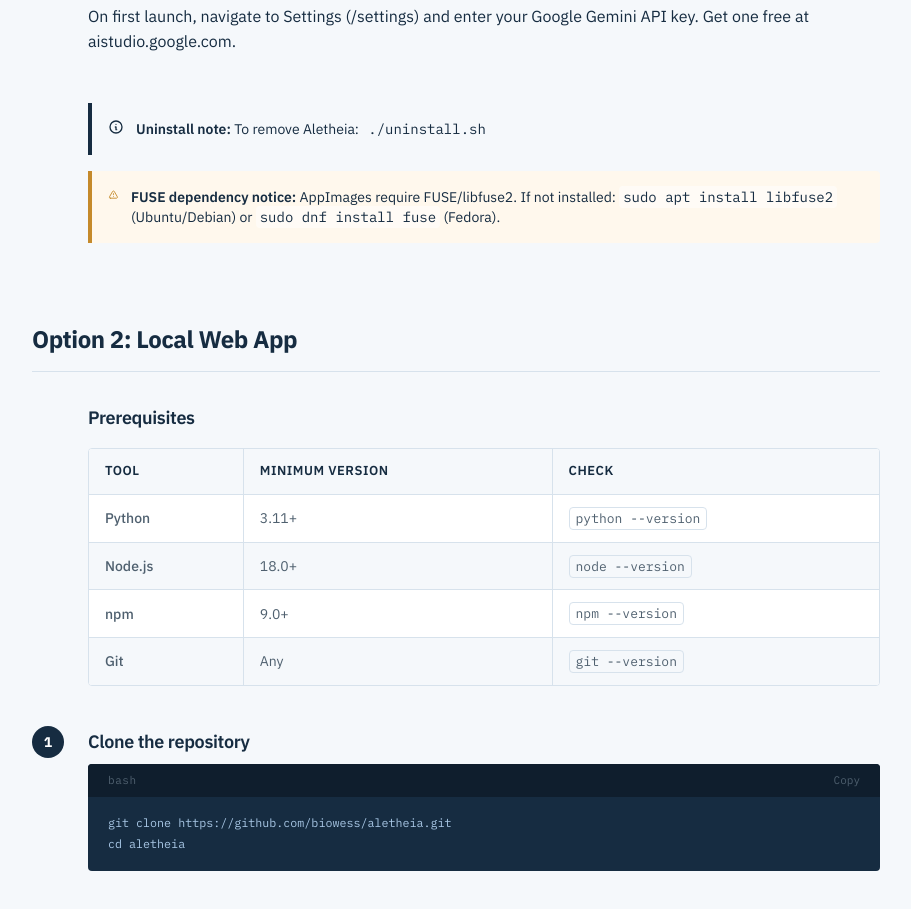
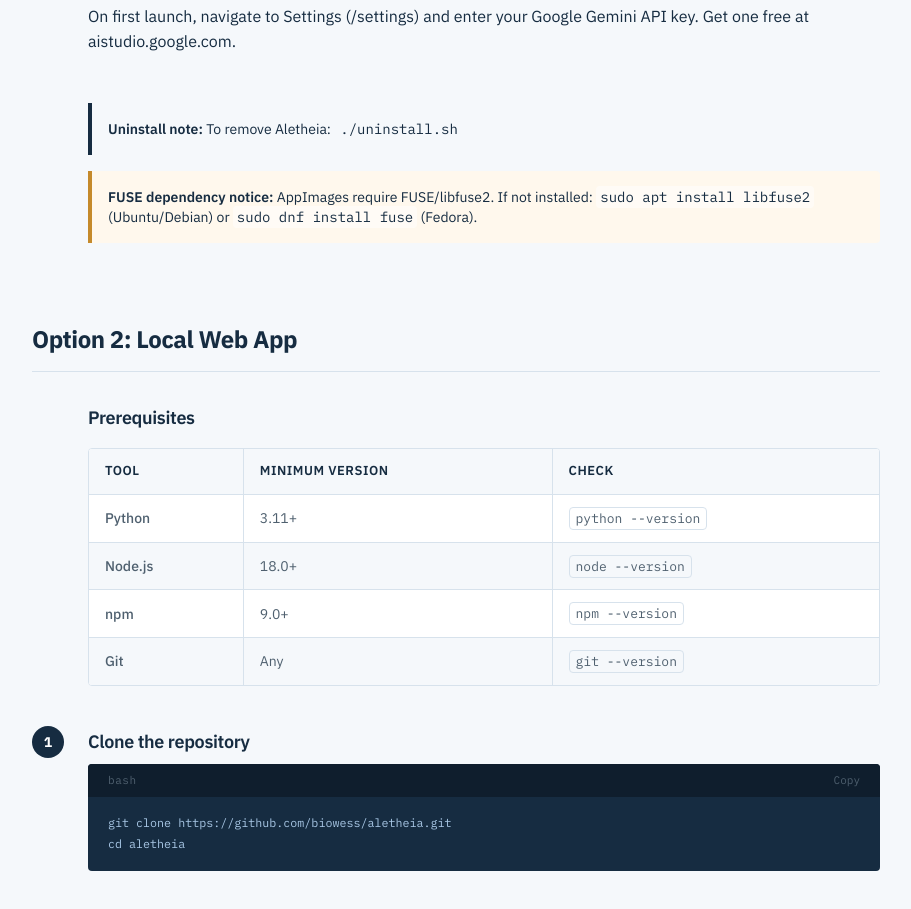
Before and after one commit to biowess/aletheia-website, a React (Vite) app in the folder frontend/: page /#/install in a window 1280 px wide. Shown: the part 1481-2390 px from the top of the page, without its empty margins (184-1095 px from the left). Built offline with nearby package versions, Linux system fonts and the light colour scheme; a web font is replaced by a local one.

Commit message:
Update InstallPage.tsx

```diff
--- a/frontend/src/pages/InstallPage.tsx
+++ b/frontend/src/pages/InstallPage.tsx
@@ -134,11 +134,11 @@ export default function InstallPage() {
 
           {/* Notices */}
           <div className="sm:pl-14 space-y-4">
-            <Callout variant="info" className="!bg-slate-50 !border-slate-300">
+            <Callout variant="info" showIcon={false} className="!bg-slate-50 !border-slate-300">
               <span className="font-semibold text-slate-700">Uninstall note:</span> To remove Aletheia: <code className="bg-slate-200 px-1.5 py-0.5 rounded text-sm font-mono text-slate-800">./uninstall.sh</code>
             </Callout>
 
-            <Callout variant="warning">
+            <Callout variant="warning" showIcon={false}>
               <span className="font-semibold">FUSE dependency notice:</span> AppImages require FUSE/libfuse2. If not installed: <code className="font-mono text-sm bg-white/50 px-1 py-0.5 rounded">sudo apt install libfuse2</code> (Ubuntu/Debian) or <code className="font-mono text-sm bg-white/50 px-1 py-0.5 rounded">sudo dnf install fuse</code> (Fedora).
             </Callout>
           </div>
```
